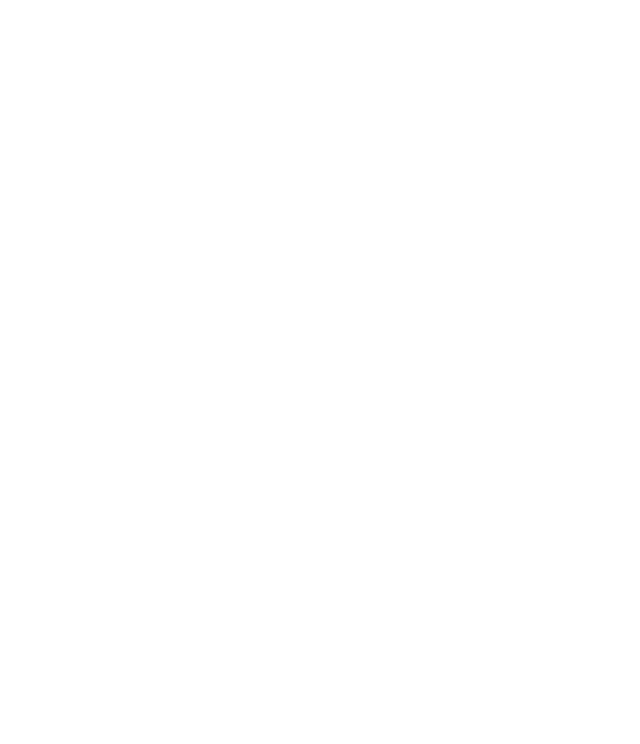
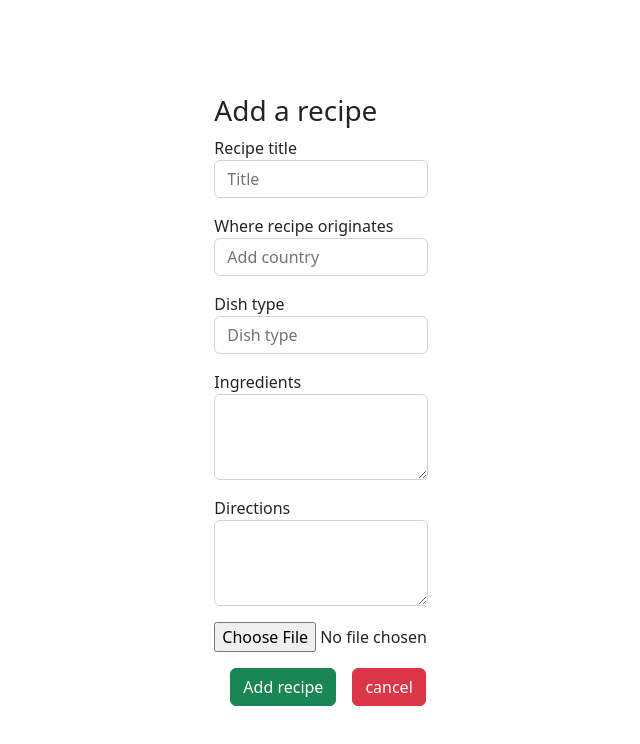
Before and after one commit to mikk369/Recipesite, a Vue app in the folder client/: page /addrecipe in a window 1280 px wide. Before the commit this address had no page. Shown: the top 744 px of the page, without its empty margins (319-959 px from the left). Built offline with nearby package versions, Linux system fonts and the light colour scheme.

Commit message:
add recipe page

```diff
--- a/client/src/components/HeaderView.vue
+++ b/client/src/components/HeaderView.vue
@@ -14,7 +14,27 @@
     <div class="collapse navbar-collapse" id="nav-menu">
       <ul class="navbar-nav ms-auto">
         <li class="nav-item">
-          <a href="/login" class="nav-link text-danger">Login</a>
+          <router-link to="/addrecipe" class="nav-link text-danger"
+            >Add Recipe</router-link
+          >
+        </li>
+        <li class="nav-item">
+          <router-link to="#" class="nav-link text-danger"
+            >Favourite Recipes</router-link
+          >
+        </li>
+        <li class="nav-item">
+          <router-link to="#" class="nav-link text-danger">Explore</router-link>
+        </li>
+        <li class="nav-item">
+          <router-link to="/login" class="nav-link text-danger"
+            >Login</router-link
+          >
+        </li>
+        <li class="nav-item">
+          <router-link to="/login" class="nav-link text-danger"
+            >Logout</router-link
+          >
         </li>
       </ul>
     </div>
--- a/client/src/router/router.js
+++ b/client/src/router/router.js
@@ -16,6 +16,11 @@
     name: 'login',
     component: () => import('./../views/LoginView.vue'),
   },
+  {
+    path: '/addrecipe',
+    name: 'addrecipe',
+    component: () => import('./../views/AddRecipe.vue'),
+  },
 ];
 
 const router = createRouter({
--- /dev/null
+++ b/client/src/views/AddRecipe.vue
@@ -0,0 +1,73 @@
+<template>
+  <div class="add-recipe d-flex justify-content-center align-items-center">
+    <form class="col-lg-2">
+      <h3>Add a recipe</h3>
+      <div class="form-group">
+        <label for="exampleFormControlInput1">Recipe title</label>
+        <input
+          type="email"
+          class="form-control"
+          id="exampleFormControlInput1"
+          placeholder="Title"
+        />
+      </div>
+      <div class="form-group pt-3">
+        <label for="exampleFormControlInput1">Where recipe originates</label>
+        <input
+          type="email"
+          class="form-control"
+          id="exampleFormControlInput1"
+          placeholder="Add country"
+        />
+      </div>
+      <div class="form-group pt-3">
+        <label for="exampleFormControlInput1">Dish type</label>
+        <input
+          type="email"
+          class="form-control"
+          id="exampleFormControlInput1"
+          placeholder="Dish type"
+        />
+      </div>
+      <div class="form-group pt-3">
+        <label for="exampleFormControlTextarea1">Ingredients</label>
+        <textarea
+          class="form-control"
+          id="exampleFormControlTextarea1"
+          rows="3"
+        ></textarea>
+      </div>
+      <div class="form-group pt-3">
+        <label for="exampleFormControlTextarea1">Directions</label>
+        <textarea
+          class="form-control"
+          id="exampleFormControlTextarea1"
+          rows="3"
+        ></textarea>
+      </div>
+      <form class="pt-3">
+        <input
+          type="file"
+          id="fileInput"
+          name="fileInput"
+          accept="image/png, image/jpg"
+        />
+      </form>
+      <div class="button-wrapper mt-3">
+        <button type="submit" class="btn btn-success mx-3">Add recipe</button>
+        <router-link :to="{ name: 'Home' }">
+          <button class="btn btn-danger">cancel</button>
+        </router-link>
+      </div>
+    </form>
+  </div>
+</template>
+
+<script></script>
+
+<style scoped>
+.add-recipe {
+  height: 100vh;
+}
+</style>
+>
--- a/client/src/views/LoginView.vue
+++ b/client/src/views/LoginView.vue
@@ -1,6 +1,6 @@
 <template>
-  <div class="form-wrapper d-flex align-items-center">
-    <form class="col-lg-2 form-class">
+  <div class="form-wrapper d-flex align-items-center justify-content-center">
+    <form class="col-lg-2">
       <div class="mb-3">
         <label for="exampleInputEmail1" class="form-label">Email address</label>
         <input
@@ -33,7 +33,6 @@
 <script></script>
 <style scoped>
 .form-wrapper {
-  justify-content: center;
   height: 100vh;
 }
 </style>
```
